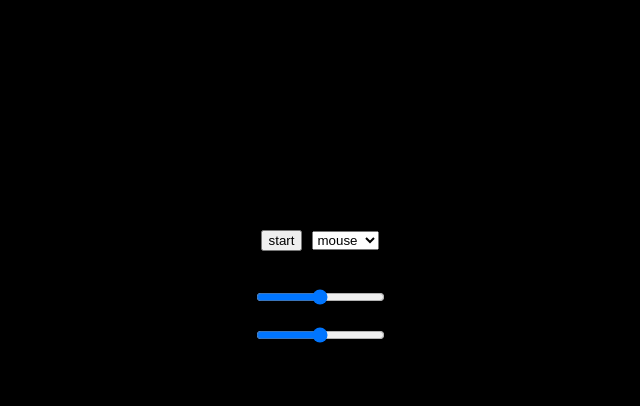
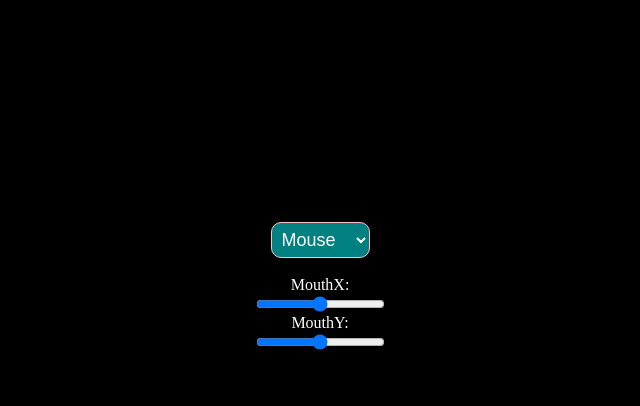
Before and after one commit to HaykDag/avatar, a plain HTML site: page index.html in a window 1280 px wide. Shown: the part 197-603 px from the top of the page, without its empty margins (530-1170 px from the left). Drawn offline with Linux system fonts and the light colour scheme.

Commit message:
added some styles and hide the start btn

```diff
--- a/camera.js
+++ b/camera.js
@@ -1,6 +1,8 @@
 const camCanvas = document.getElementById('camCanvas');
 const camCtx = camCanvas.getContext('2d',{ willReadFrequently: true });
 const inputModeEl = document.getElementById('inputMode');
+const startBtn = document.getElementById('startBtn');
+
 let video = null;
 let mode = 'mouse';
 
@@ -12,6 +14,11 @@ inputModeEl.onchange = (e)=>{
   }else{
     initCamera();
     animate();
+  }
+  if(mode==='camera'){
+    startBtn.style.display = 'block';
+  }else{
+    startBtn.style.display = 'none';
   }
 }
 
@@ -33,8 +40,6 @@ function initCamera(){
 
       video.play();
       video.onloadeddata = ()=>{
-        video.style.width = 400;
-        video.style.height = 400;
         camCanvas.width = video.videoWidth;
         camCanvas.height = video.videoHeight;
       }
--- a/index.html
+++ b/index.html
@@ -13,12 +13,12 @@
       <canvas id="camCanvas" ></canvas>
       <br>
       <div class="flex" style="flex-direction: row; gap: 10px;" >
-        <button onclick="fixPoints()">start</button>
-        <select id="inputMode">
-          <option value="mouse">mouse</option>
-          <option value="video1">video1</option>
-          <option value="video2">video2</option>
-          <option value="camera">camera</option>
+        <button class="btns" id="startBtn" onclick="fixPoints()" style="display: none;">Start</button>
+        <select id="inputMode" class="btns">
+          <option value="mouse">Mouse</option>
+          <option value="video1">Video1</option>
+          <option value="video2">Video2</option>
+          <option value="camera">Camera</option>
         </select>
       </div>
       <br>
--- a/styles.css
+++ b/styles.css
@@ -8,11 +8,21 @@ body {
   background-color: black;
 }
 
+.btns {
+  background-color: teal;
+  color: white;
+  font-size: large;
+  padding: 6px;
+  border-radius: 10px;
+  border: 1px solid pink;
+}
+
 .flex {
   display: flex;
   flex-direction: column;
   justify-content: center;
   align-items: center;
+  color: white;
 }
 
 .canvasCnt {
@@ -22,11 +32,6 @@ body {
   gap: 20px;
 }
 
-video {
-  width: 400px;
-  height: 400px;
-}
-
 #camCanvas {
   max-width: 300px;
 }
```
